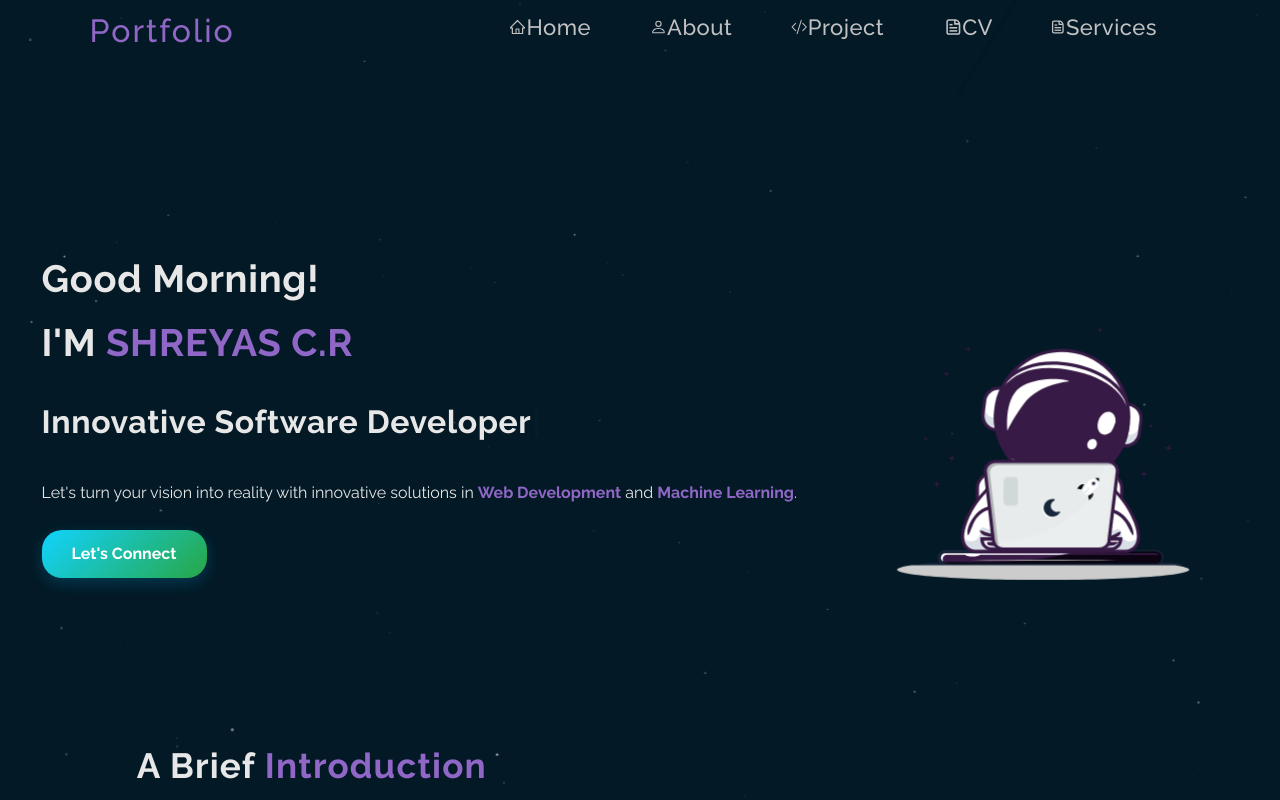
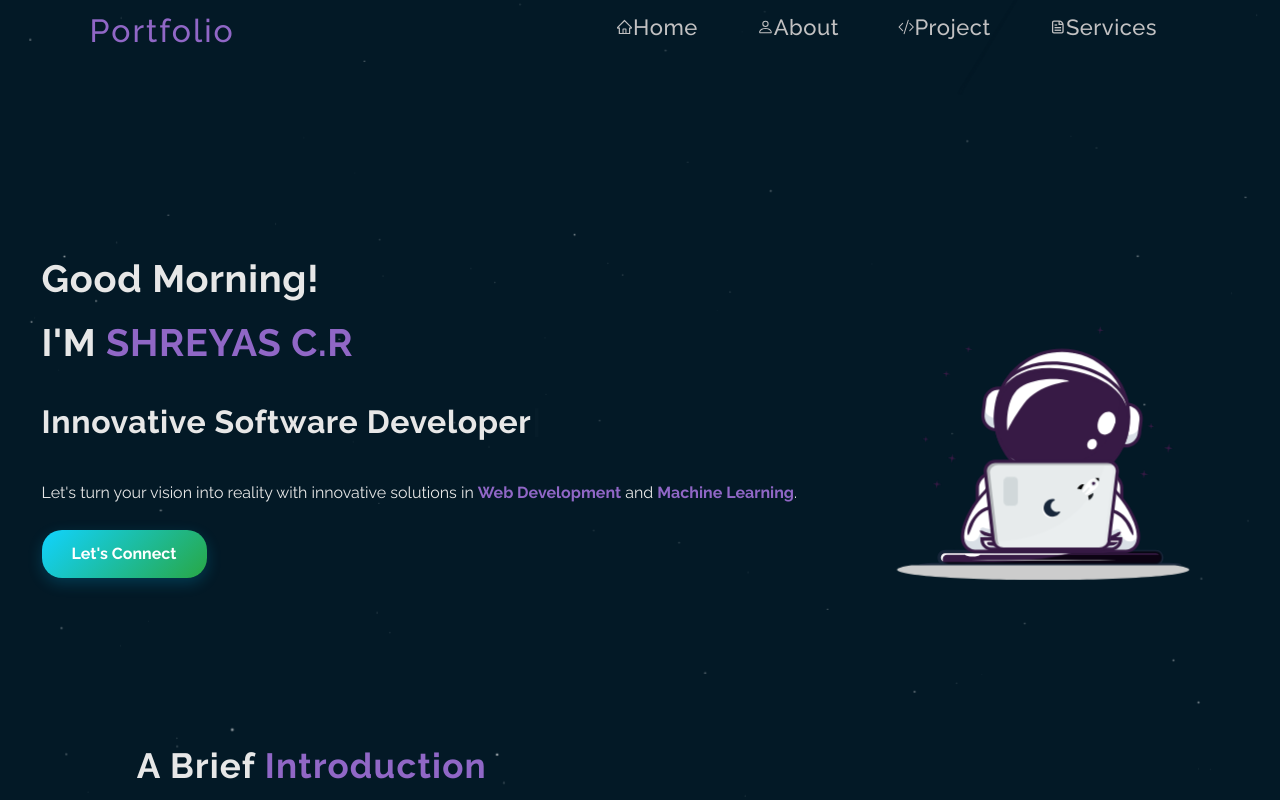
Before and after one commit to ssyasa/Portfolio, a React (Create React App) app: page / in a window 1280 px wide. Shown: the top 800 px of the page. Built offline with nearby package versions, Linux system fonts and the light colour scheme.

Commit message:
modified:   src/Components/Navbar.js

```diff
--- a/src/Components/Navbar.js
+++ b/src/Components/Navbar.js
@@ -24,8 +24,6 @@ const Nav = () => {
         bar[0].classList.toggle("barOne");
         bar[1].classList.toggle("barTwo");
         bar[2].classList.toggle("barThree");
-        bar[2].classList.toggle("barFour");
-
         ham[0].classList.toggle("showNavbar");
     }
 
@@ -35,7 +33,7 @@ const Nav = () => {
         bar[0].classList.remove("barOne");
         bar[1].classList.remove("barTwo");
         bar[2].classList.remove("barThree");
-        bar[2].classList.toggle("barFour");
+
         ham[0].classList.remove("showNavbar");
     }
 
@@ -50,14 +48,13 @@ const Nav = () => {
             <span className='bar'></span>
             <span className='bar'></span>
             <span className='bar'></span>
-            <span className='bar'></span>
+
         </div>
 
         <ul className='NavbarLinks'>
             <li onClick={hideMenu}><Link to="/"><AiOutlineHome/> Home</Link></li>
             <li onClick={hideMenu}><Link to="/About"><BsPerson/> About</Link></li>
             <li onClick={hideMenu}><Link to="/Project"><BsCodeSlash/> Project</Link></li>
-            <li onClick={hideMenu}><Link to="/Resume"><CgFileDocument/>CV</Link></li>
             <li onClick={hideMenu}><Link to="/Services"><CgFileDocument/>Services</Link></li>
         </ul>
 
```
